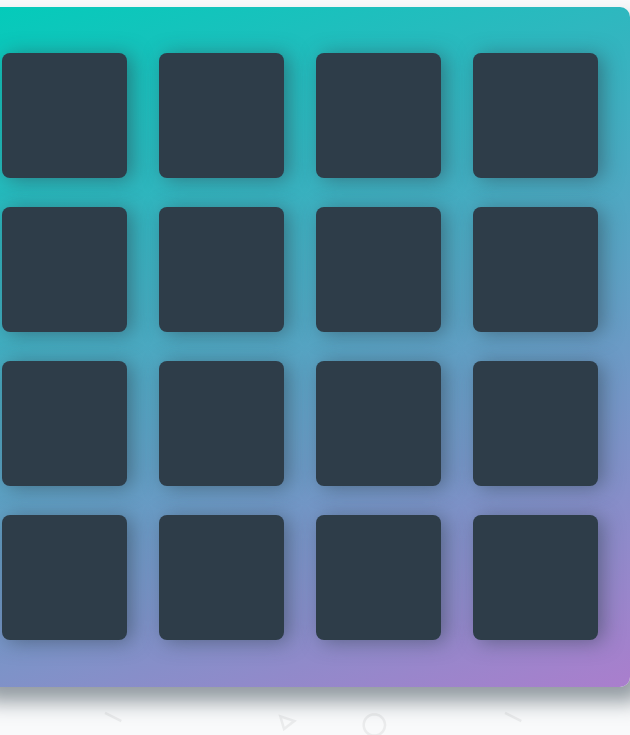
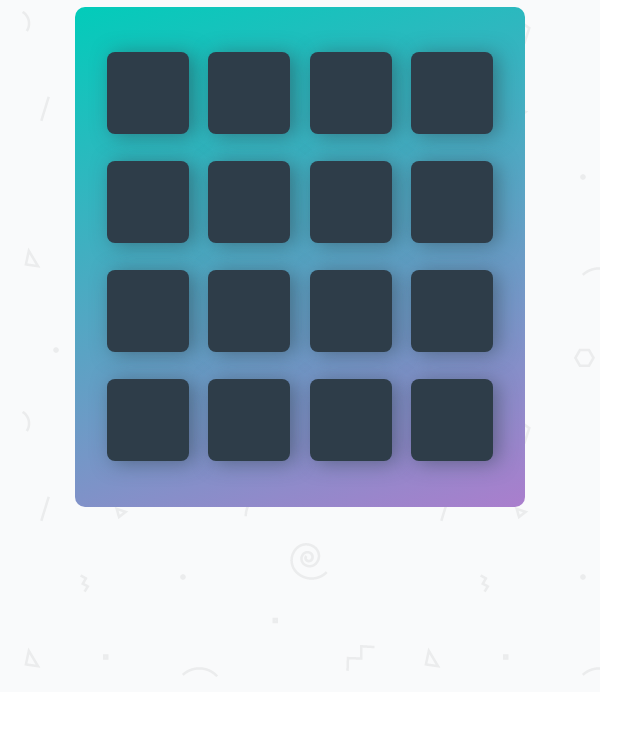
Before and after one commit to EvolOfThings/Memory-Game, a plain HTML site: page index.html in a window 600 px wide. Shown: the part 108-843 px from the top of the page, 630 px wide, since content can reach past the window. After the commit the page ends 800 px from the top, so only its background shows below. Drawn offline with nearby package versions, Linux system fonts and the light colour scheme; a web font is replaced by a local one.

Commit message:
made it responsive

```diff
--- a/css/app.css
+++ b/css/app.css
@@ -152,6 +152,7 @@ h1 {
     padding-left: 50px;
 }
 
+
 /*responsive*/
 @media only screen and (max-width : 450px) {
     body {
@@ -179,3 +180,21 @@ h1 {
         width: 75px;
     }
 }
+
+@media only screen and (min-width: 451px) and (max-width : 700px) {
+    .container {
+        margin: 0 auto;
+        width: 450px;
+    }
+    .deck {
+        margin: 0 auto;
+        width: 100%;
+        height: 320px;
+        min-height: 500px;
+        box-shadow: none;
+    }
+    .deck .card {
+        height: 82px;
+        width: 82px;
+    }
+}
```
